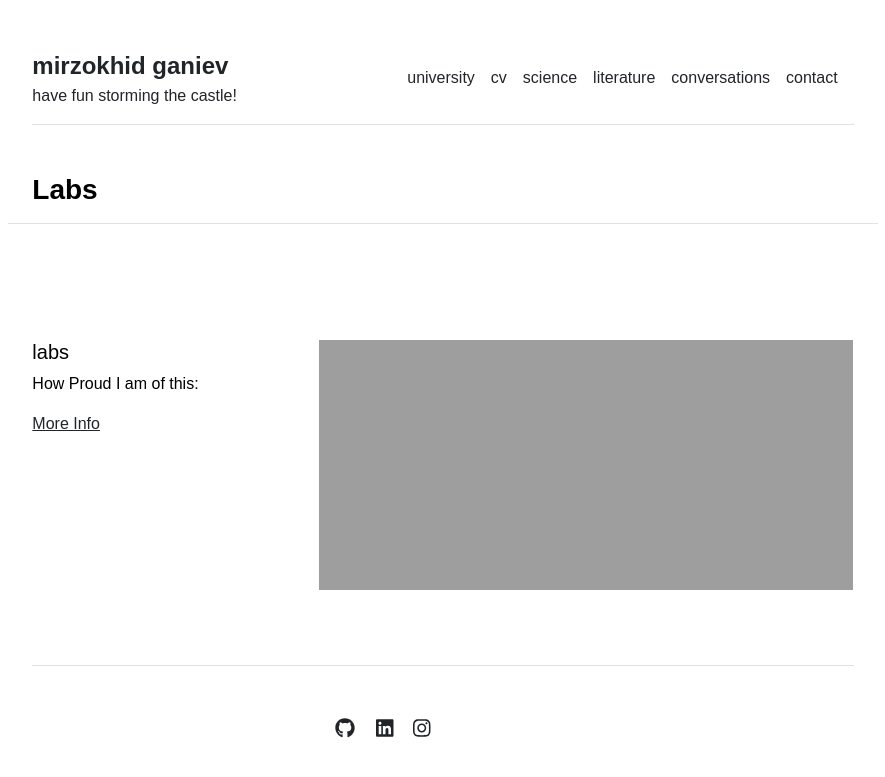
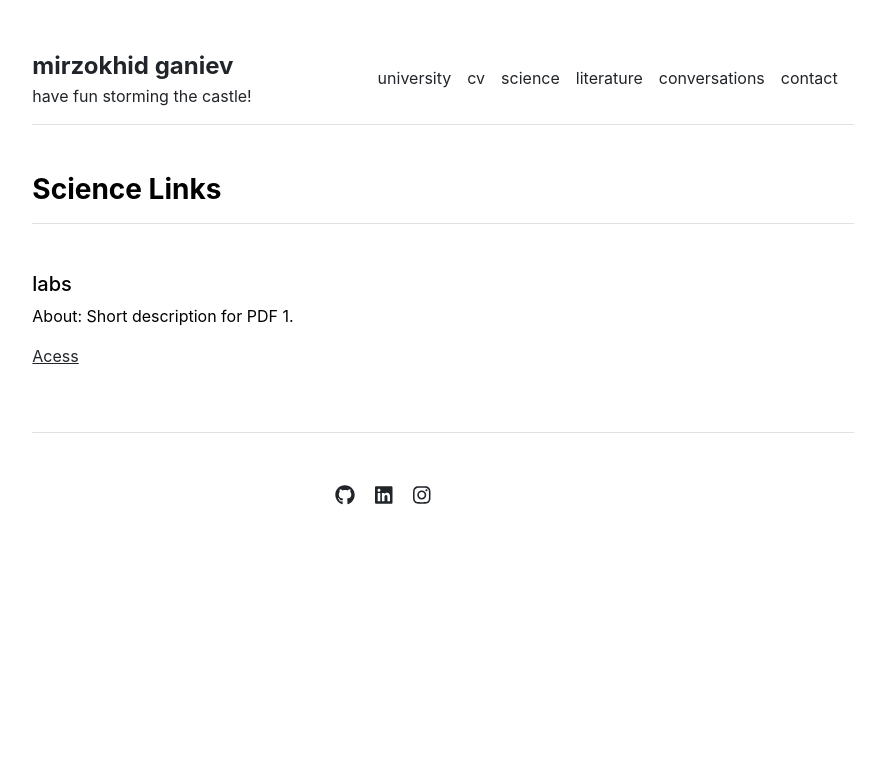
Before and after one commit to Mirzokhid/mirzokhid.github.io, a Jekyll site: the page built from science.md, in a window 1280 px wide. Shown: the top 777 px of the page, without its empty margins (197-1082 px from the left). Built offline with Jekyll 4.4.1, drawn with Linux system fonts in a browser that asks for light colours.

Commit message:
Update science.html

```diff
--- a/_layouts/science.html
+++ b/_layouts/science.html
@@ -3,50 +3,14 @@ layout: default
 ---
 
 {{ content }}
-<head>
-  <style>
-    body {
-      margin: 0;
-      font-family: Arial, sans-serif;
-    }
-    .row {
-      display: flex;
-      flex-wrap: wrap;
-      gap: 20px;
-      margin-bottom: 20px;
-    }
-    .content-section {
-      display: flex;
-      width: 100%;
-      margin-bottom: 20px;
-    }
-    .text-section {
-      flex: 1;
-      padding-right: 20px;
-    }
-    .iframe-section {
-      flex: 2;
-    }
-    iframe {
-      width: 100%;
-      height: 250px;
-      border: none;
-    }
-  </style>
-</head>
 
+<h3 class="fw-bold border-bottom pb-3 mb-5">Science Links</h3>
 <div class="row g-5 mb-5">
-  <h3 class="fw-bold border-bottom pb-3 mb-5">Labs</h3>
-  {% for science in site.data.settings.science %}
-    <div class="content-section">
-      <div class="text-section">
-        <h5>{{ science.name }}</h5>
-        <p align="left">How Proud I am of this: {{ science.how }}</p>
-        <p><a href="{{ site.github.url }}/science/labs/experiment{{ science.number }}">More Info</a></p>
-      </div>
-      <div class="iframe-section">
-        <iframe src="{{ site.github.url }}/science/labs/{{ science.url }}"></iframe>
-      </div>
+  {% for x in site.data.settings.science %}
+    <div class="col-md-6">
+      <h5>{{ x.name }}</h5>
+      <p>About: {{ x.description }}</p>
+      <p><a href="{{ site.github.url }}/science/{{ url.url }}">Acess</a></p>
     </div>
   {% endfor %}
 </div>
```
